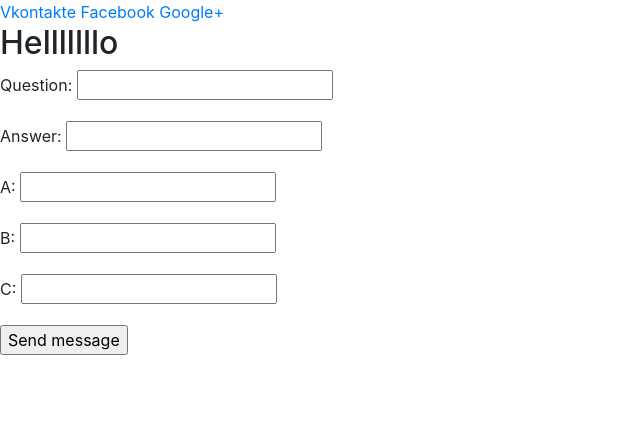
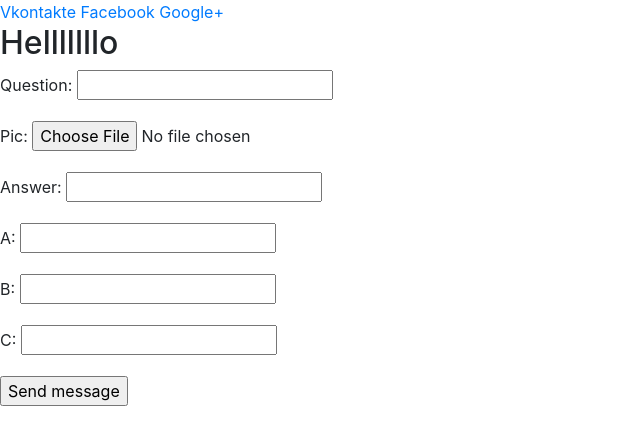
Before and after one commit to nyddle/quiz, a Django app: page /editor/new/ in a window 1280 px wide. Shown: the top 445 px of the page, without its empty margins (0-640 px from the left). Run offline with Django 3.2, Linux system fonts and the light colour scheme; data that the repository does not hold is empty; some libraries are stand-ins or nearby versions.

Commit message:
upload images

```diff
--- a/core/models.py
+++ b/core/models.py
@@ -1,9 +1,17 @@
+import os
+
+#from django.conf import settings
+
 from django.db import models
 from django.conf import settings
 #from django.contrib.auth.models import User
+from django.core.files.storage import FileSystemStorage
+
+fs = FileSystemStorage(location=settings.MEDIA_ROOT)
 
 class Question(models.Model):
     question = models.CharField(max_length=200)
+    pic = models.ImageField(upload_to='pics',blank=True,storage=fs)
     answer = models.CharField(max_length=200)
     a = models.CharField(max_length=200)
     b = models.CharField(max_length=200)
--- a/editor/forms.py
+++ b/editor/forms.py
@@ -7,4 +7,4 @@ from core.models import Question
 class AddQuestionForm(ModelForm):
     class Meta:
         model = Question
-        fields = [ 'question', 'answer', 'a', 'b', 'c' ]
+        fields = [ 'question', 'pic', 'answer', 'a', 'b', 'c' ]
--- a/editor/templates/editor/new.html
+++ b/editor/templates/editor/new.html
@@ -4,7 +4,7 @@
 {% block content %}
 <h2>Helllllllo</h2>
 
-<form action="" method="post">{% csrf_token %}
+<form enctype='multipart/form-data' action="" method="post">{% csrf_token %}
     {{ form.as_p }}
     <input type="submit" value="Send message" />
 </form>
--- a/editor/views.py
+++ b/editor/views.py
@@ -1,4 +1,4 @@
-from django.shortcuts import render, render_to_response
+from django.shortcuts import render, render_to_response, redirect
 from django.views.generic import View, FormView, ListView, CreateView, DeleteView, DetailView, UpdateView
 
 from core.models import Question
@@ -11,6 +11,7 @@ class AddQuestionView(CreateView):
     form_class = AddQuestionForm
     success_url = '/editor/preview/'
     template_name = 'editor/new.html'
+
 
 class EditQuestionView(UpdateView):
 
--- a/quiz/urls.py
+++ b/quiz/urls.py
@@ -1,6 +1,8 @@
 from django.conf.urls import patterns, include, url
+from django.contrib import admin
+from django.conf.urls.static import static
+from django.conf import settings
 
-from django.contrib import admin
 admin.autodiscover()
 
 urlpatterns = patterns('',
@@ -11,4 +13,4 @@ urlpatterns = patterns('',
     url(r'^$', include('game.urls')),
     url(r'^editor/', include('editor.urls', namespace='editor')),
     url(r'^admin/', include(admin.site.urls)),
-)
+) + static(settings.MEDIA_URL, document_root=settings.MEDIA_ROOT)
```
